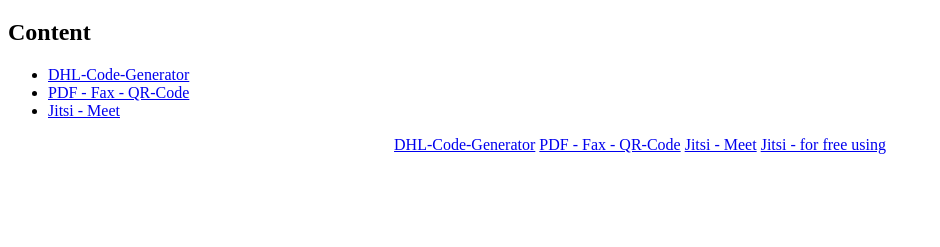
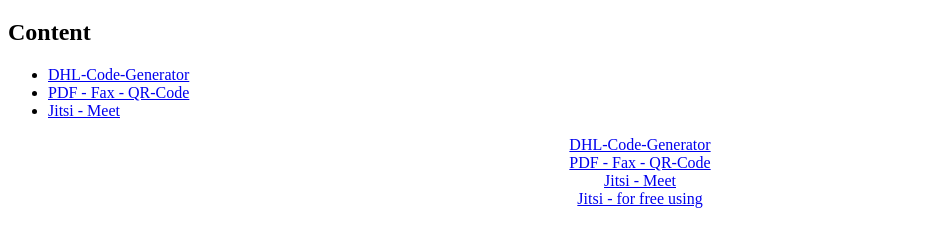
Before and after one commit to mjohndus/mjohndus.github.io, a plain HTML site: page index.html in a window 1280 px wide. Shown: the part 61-308 px from the top of the page, without its empty margins (0-940 px from the left). Drawn offline with Linux system fonts and the light colour scheme.

Commit message:
Update index.html

```diff
--- a/index.html
+++ b/index.html
@@ -15,10 +15,10 @@
     <li><a href="https://chat.kabelecke.de">Jitsi - Meet</a></li>
  </ul>
  <div style="text-align:center">
-    <a href="https://kabelecke.de/post">DHL-Code-Generator</a>
-    <a href="https://kabelecke.de/fax">PDF - Fax - QR-Code</a>
-    <a href="https://chat.kabelecke.de">Jitsi - Meet</a>
-    <a href="https://chat.jomicom.de">Jitsi - for free using</a>
+    <a href="https://kabelecke.de/post">DHL-Code-Generator</a><br>
+    <a href="https://kabelecke.de/fax">PDF - Fax - QR-Code</a><br>
+    <a href="https://chat.kabelecke.de">Jitsi - Meet</a><br>
+    <a href="https://chat.jomicom.de">Jitsi - for free using</a><br>
 </div>
 
 
```
